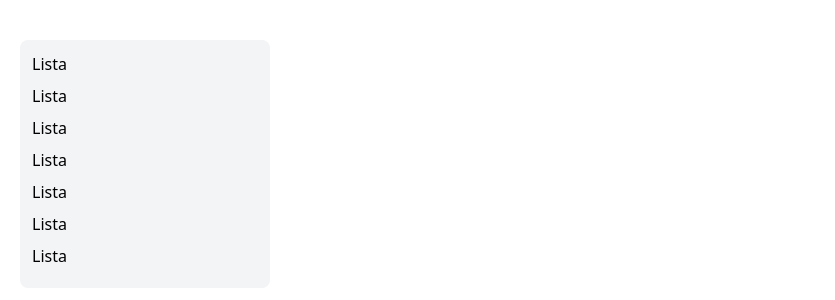
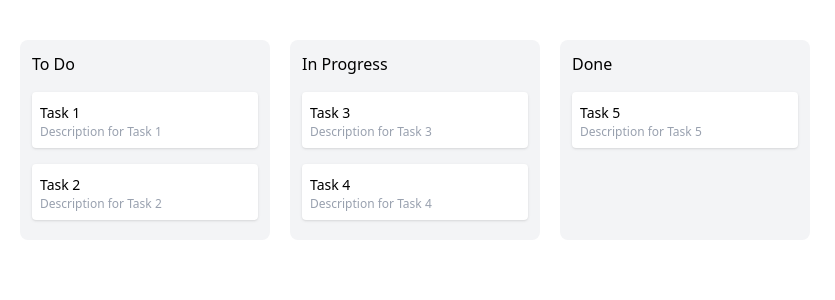
Before and after one commit to MartinLunaAguado/Trello-Clon, a Vue app: page / in a window 1280 px wide. Shown: the top 300 px of the page, without its empty margins (0-835 px from the left). Built offline with nearby package versions, Linux system fonts and the light colour scheme.

Commit message:
Reactive List Cards

```diff
--- a/src/App.vue
+++ b/src/App.vue
@@ -1,17 +1,58 @@
+<script setup lang="ts">
+import {reactive} from 'vue'
+
+interface Card {
+  id: number;
+  title: string;
+  description: string;
+}
+
+interface List {
+  id: number;
+  title: string;
+  cards: Card[];
+}
+
+const lists = reactive<List[]>([
+  {
+    id: 1,
+    title: 'To Do',
+    cards: [
+      { id: 1, title: 'Task 1', description: 'Description for Task 1' },
+      { id: 2, title: 'Task 2', description: 'Description for Task 2' }
+    ]
+  },
+  {
+    id: 2,
+    title: 'In Progress',
+    cards: [
+      { id: 3, title: 'Task 3', description: 'Description for Task 3' },
+      { id: 4, title: 'Task 4', description: 'Description for Task 4' }
+    ]
+  },
+  {
+    id: 3,
+    title: 'Done',
+    cards: [{ id: 5, title: 'Task 5', description: 'Description for Task 5' }]
+  }
+])
+</script>
+
 
 <template>
    <main class="p-5 font-sans">
     <div class="flex gap-5 py-5 overflow-x-auto">
-      <div class="bg-gray-100 p-3 rounded-lg min-w-[250px] flex flex-col" >
-        <h2 class="font-medium mb-2">Lista</h2>
-        <h2 class="font-medium mb-2">Lista</h2>
-        <h2 class="font-medium mb-2">Lista</h2>
-        <h2 class="font-medium mb-2">Lista</h2>
-        <h2 class="font-medium mb-2">Lista</h2>
-        <h2 class="font-medium mb-2">Lista</h2>
-        <h2 class="font-medium mb-2">Lista</h2>
-      </div>
+        <div class="bg-gray-100 p-3 rounded-lg min-w-[250px] flex flex-col" v-for="list in lists" :key="list.id">
+        <h2 class="font-medium mb-2">{{ list.title }}</h2>
+        <div class="bg-white p-2 my-2 rounded shadow cursor-pointer" v-for="card in list.cards" :key="card.id">
+          <span class="text-sm font-medium">{{ card.title }}</span>
+          <p class="text-xs text-gray-400">
 
+            {{ card.description }}
+          </p>
         </div>
+        </div>
+
+    </div>
   </main>
 </template>
```
